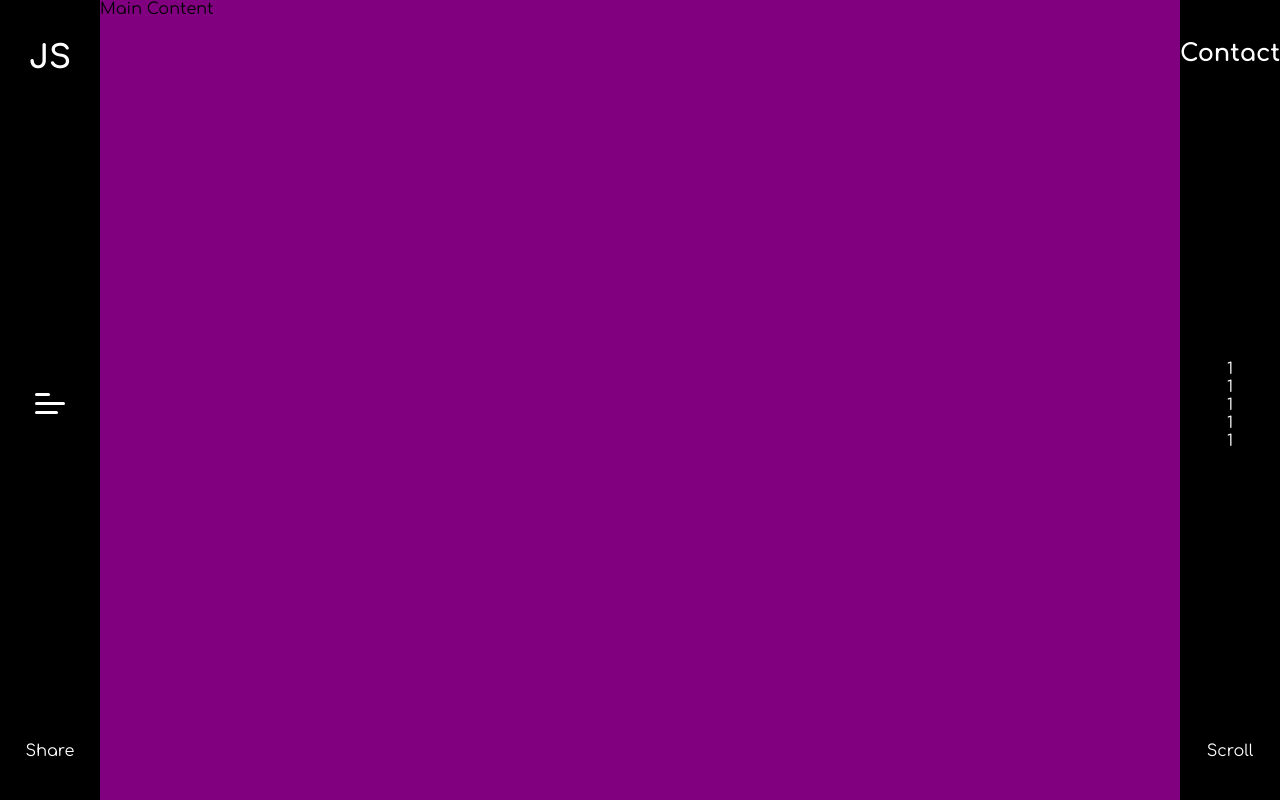
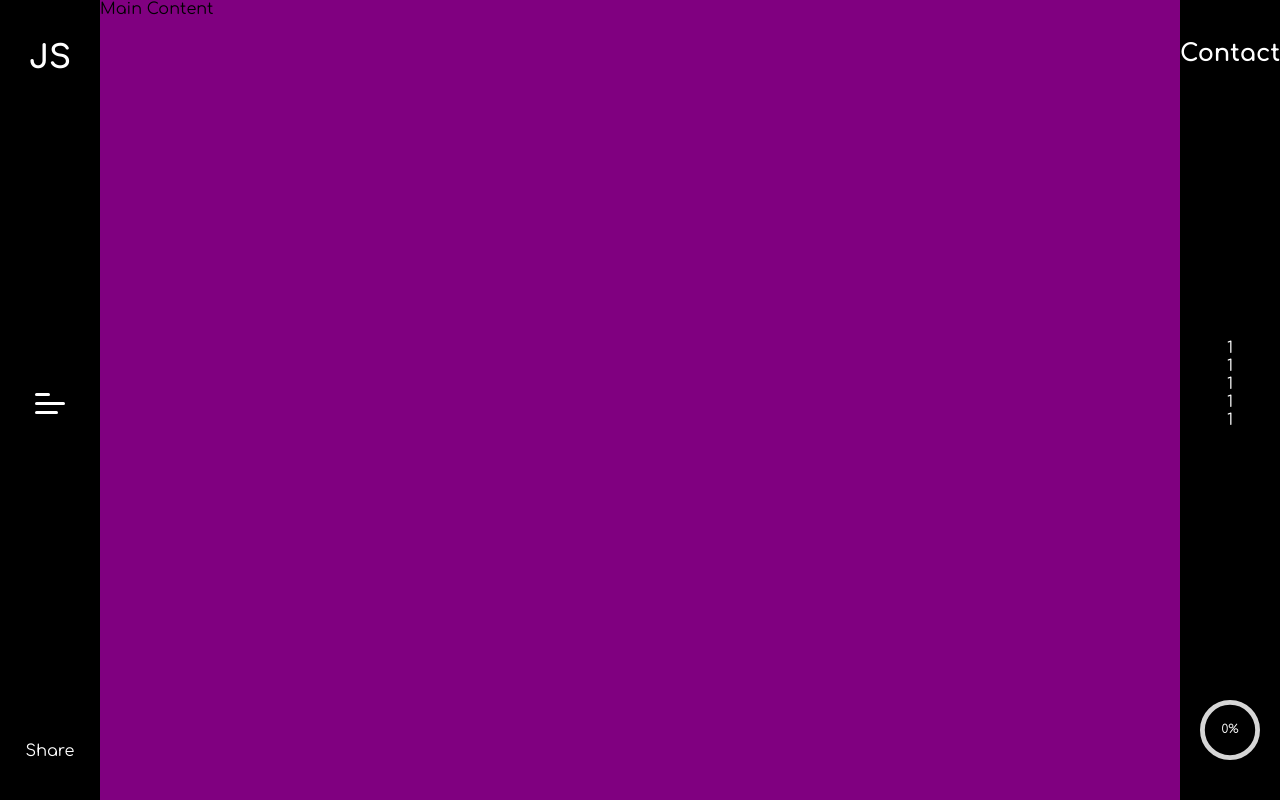
Before and after one commit to Jatin965/portfolio-2022, a React (Create React App) app: page / in a window 1280 px wide. Built offline with nearby package versions, Linux system fonts and the light colour scheme.

Commit message:
updated scroll bar

```diff
--- a/package.json
+++ b/package.json
@@ -11,6 +11,7 @@
     "@types/react": "^18.0.0",
     "@types/react-dom": "^18.0.0",
     "react": "^18.2.0",
+    "react-circular-progressbar": "^2.1.0",
     "react-dom": "^18.2.0",
     "react-scripts": "5.0.1",
     "sass": "^1.54.3",
--- a/src/App.scss
+++ b/src/App.scss
@@ -1,3 +1,5 @@
+@import 'react-circular-progressbar/dist/styles.css';
+
 @import "./assets/scss/variables";
 
 @import "./assets/scss/container";
--- a/src/assets/scss/_sidebar.scss
+++ b/src/assets/scss/_sidebar.scss
@@ -158,5 +158,9 @@
     justify-content: space-between;
     align-items: center;
     padding: 40px 0px;
+
+    .progress-container {
+      width: 60%;
+    }
   }
 }
--- a/src/components/Nav/RightSidebar.tsx
+++ b/src/components/Nav/RightSidebar.tsx
@@ -1,5 +1,6 @@
 import { FC } from "react";
-// import ScrollProgress from "../UI/ScrollProgress";
+
+import { buildStyles, CircularProgressbar } from "react-circular-progressbar";
 
 const RightSidebar: FC<{ scroll: number }> = ({ scroll }) => {
   return (
@@ -13,7 +14,15 @@ const RightSidebar: FC<{ scroll: number }> = ({ scroll }) => {
           <div className="bar">1</div>
           <div className="bar">1</div>
         </div>
-        <p>Scroll</p>
+
+        <div className="progress-container">
+          <CircularProgressbar
+            value={scroll}
+            text={`${scroll}%`}
+            strokeWidth={8}
+            styles={buildStyles({ textColor: "#fff", pathColor: "#A890FE" })}
+          />
+        </div>
       </div>
     </div>
   );
```
Also changed, not shown: src/components/UI/ScrollProgress.tsx (deleted, +0 -23 lines), 1 other file (tests, documents, lock files or other folders).
